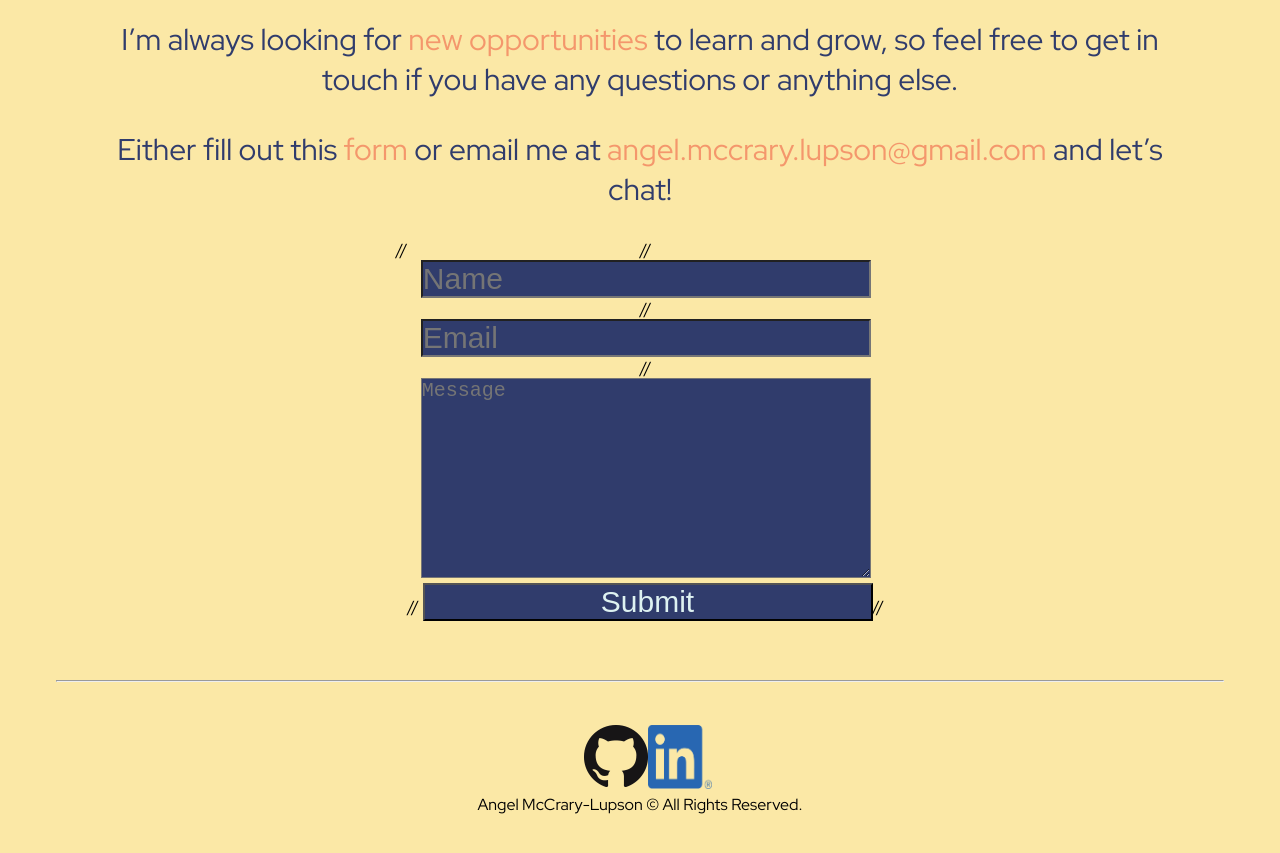
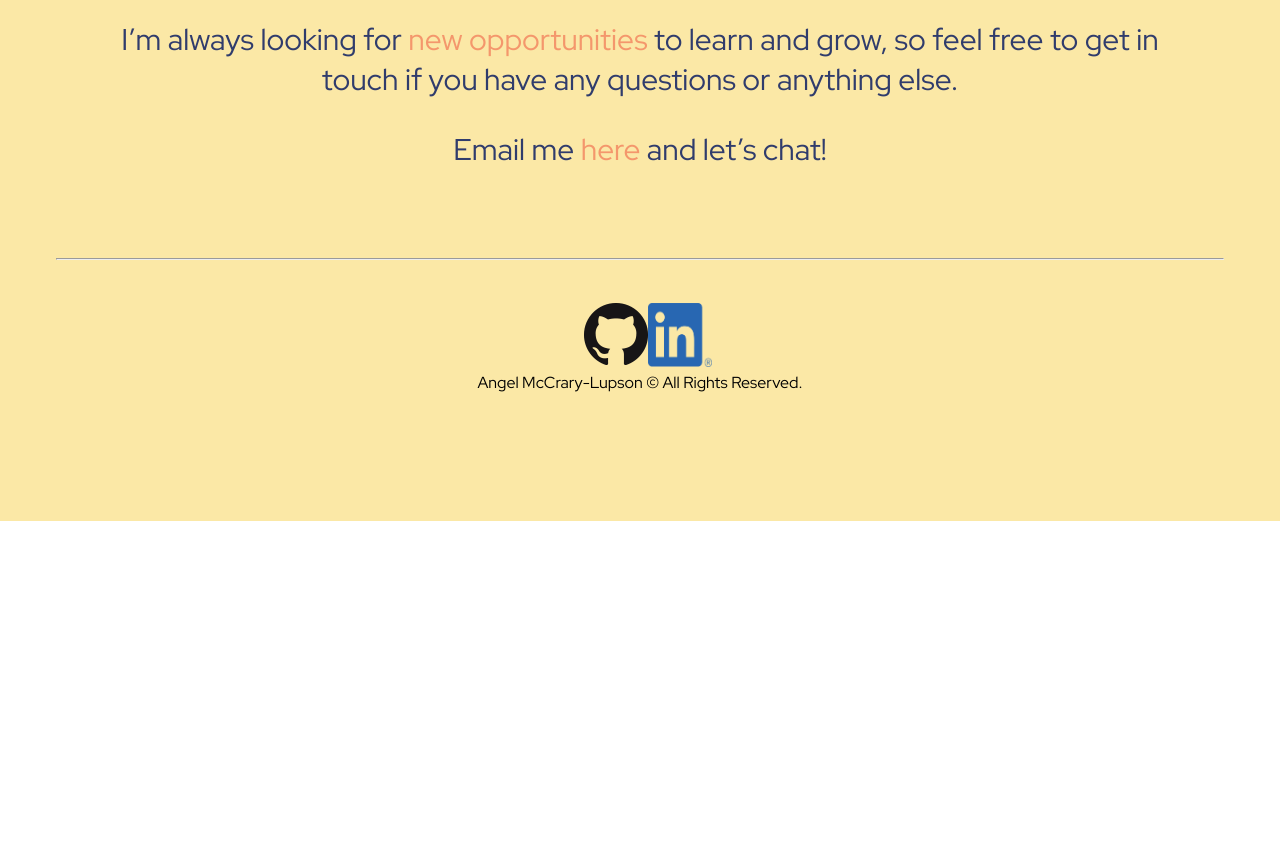
Before and after one commit to AngelMcCrary-Lupson/home, a React (Create React App) app: page / in a window 1280 px wide. Shown: the part 3520-4373 px from the top of the page. After the commit the page ends 4073 px from the top, so only its background shows below. Built offline with nearby package versions, Linux system fonts and the light colour scheme.

Commit message:
Got rid of form

```diff
--- a/src/containers/Contact.js
+++ b/src/containers/Contact.js
@@ -39,16 +39,10 @@ class OtherProjects extends Component {
         <p>I’m always looking for <span>new opportunities</span> to learn and grow,
             so feel free to get in touch
             if you have any questions or anything else.</p>
-        <p>Either fill out this <span>form</span> or email me at <span>angel.mccrary.lupson@gmail.com </span>
+        <p>Email me <a href="mailto:angel.mccrary.lupson@gmail.com"><span>here </span></a>
             and let’s chat!</p>
         <Grid>
         <Row center="xs">
-        // <form onSubmit={this.formSubmission}>
-        //   <Col><input type="text" name="name" placeholder="Name" required></input></Col>
-        //   <Col><input type="text" name="email" placeholder="Email" required></input></Col>
-        //   <Col><textarea id="Message" name="message" placeholder="Message"></textarea></Col>
-        //   <input type="submit" name="submit" value="Submit"></input>
-        // </form>
         </Row>
         <hr />
         <Row center="xs">
@@ -62,4 +56,11 @@ class OtherProjects extends Component {
   }
 }
 
+// <form onSubmit={this.formSubmission}>
+//   <Col><input type="text" name="name" placeholder="Name" required></input></Col>
+//   <Col><input type="text" name="email" placeholder="Email" required></input></Col>
+//   <Col><textarea id="Message" name="message" placeholder="Message"></textarea></Col>
+//   <input type="submit" name="submit" value="Submit"></input>
+// </form>
+
 export default OtherProjects;
```
